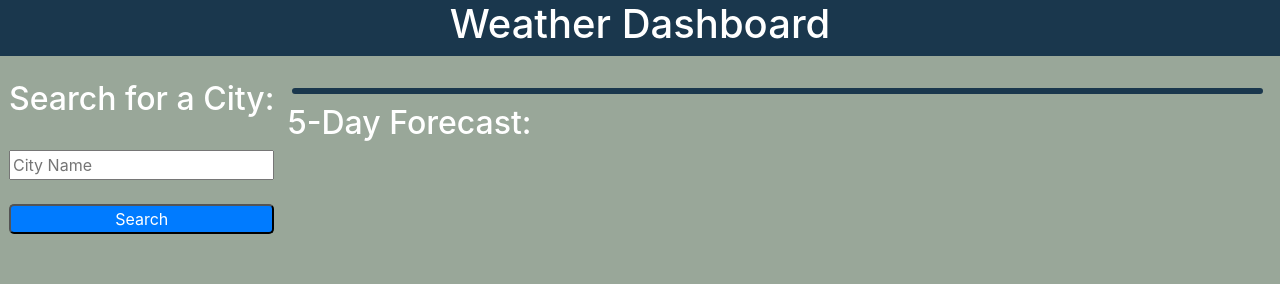
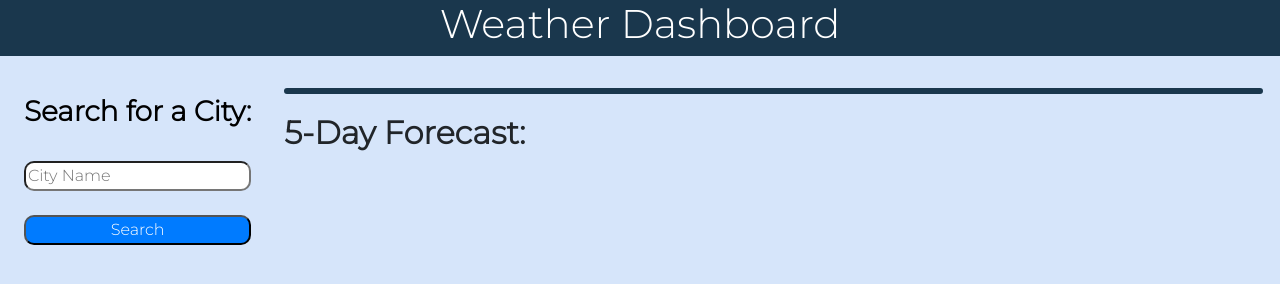
Before and after one commit to Alice-BL/WD-TPG, a plain HTML site: page index.html in a window 1280 px wide. Drawn offline with nearby package versions, Linux system fonts and the light colour scheme.

Commit message:
touched up on css file

```diff
--- a/ASSETS/CSS/style.css
+++ b/ASSETS/CSS/style.css
@@ -1,5 +1,6 @@
 body {
-    background-color: rgb(153, 167, 153)
+    background-color:rgb(214, 229, 250);
+    font-family: 'Montserrat', sans-serif;
 }
 .header {
     display: flex;
@@ -10,20 +11,37 @@ body {
     color: white;
 }
 h2 {
-    color: white;
+    color:bl;
+    font-weight: bold;
+    margin-left: 20px;
+}
+h3 {
+    color: black;
+    font-weight: bold;
+    margin-top: 15px;
+}
+
+.search {
+    background-color: rgb(214, 229, 250);
+    padding-left: 15px;
 }
 #search-Btn {
-    border-radius: 5px;
+    border-radius: 10px;
     color: white;
     width: 100%;
 }
 input {
     width: 100%;
 }
+#City-input {
+    border-radius: 10px;
 
+}
+.five-day {
+    margin-left: 10px;
+}
 .FiveDay {
     justify-content: space-around;
-
 
 }
 .col {
@@ -33,25 +51,27 @@ input {
 
 }
 .current-forecast {
-    padding-left: 5px;
-    margin-left: 5px;
-    margin-bottom: 10px;
+
+    margin-left: 20px;
+    margin-bottom: 20px;
     display: block;
     background-color: white;
     color: black;
-    border-radius: 5px;
+    border-radius: 10px;
     border-style:solid;
     border-color:rgb(26, 55, 77);
     font-weight: bold;
+    padding-left: 30px;
+    padding-right: 30px;
 }
 
 .day {
     display: flexbox;
-    background-color:rgb(20, 47, 67);
+    background-color:rgb(28, 109, 208);
     color: white;
     font-size: 20;
     font-weight:bold;
-    border-radius: 5px;
+    border-radius: 10px;
 
     padding: 10px;
     margin-left: 10px;
--- a/ASSETS/JS/script.js
+++ b/ASSETS/JS/script.js
@@ -42,6 +42,7 @@ function getWeather(city) {
                         <img id="weather-icon" src='${iconurl}'>
                         </div>
                     </div>
+
                     <p class="current-city">Temp: <span id="temp-info">${data.main.temp} ${"&#176F"}</span></hp></p>
                     <p class="current-city">Wind Speed: <span id="wind-info">${data.wind.speed} MPH</span></p>
                     <p class="current-city">Humidity: <span id="humidity-info">${data.main.humidity} %</span></p>
@@ -56,6 +57,7 @@ function getWeather(city) {
                 fiveDay.innerHTML = fiveDay.innerHTML + `<div class="day" id="box1">
                 <p>${moment(oneCallData.daily[i].dt, 'X').format('MM/DD/YYYY')}</p>
                 <img class="weather-img" src='${iconurl}'>
+                </br>
                 <p class="5day">Temp: <span class="5Day-temp">${oneCallData.daily[i].temp.day} ${"&#176F"} </span></p>
                 <p class="5day">Wind Speed: <span class="5Day-wind">${oneCallData.daily[i].wind_speed} MPH</span></p>
                 <p class="5day">Humidity: <span class="5Day-humid">${oneCallData.daily[i].humidity} %</span></p>
@@ -78,8 +80,26 @@ function getWeather(city) {
     });
 }
 
-searchButton.addEventListener('click', function () {
+
+
+searchButton.addEventListener('click', function (e) {
     getWeather(cityInput.value);
+    e.preventDefault();
+    // var city = $('#City-input').val().trim();
+    // var searchHistoryList = [];
+
+    // if (!searchHistoryList.includes(city)) {
+    //     searchHistoryList.push(city);
+    //     var searchedCity = $(`
+    //         <li id="search-history">${city}</li>
+    //         `);
+    //     $("#City-input").append(searchedCity);
+    // };
+
+    // localStorage.setItem("city", JSON.stringify(searchHistoryList));
+    // console.log(searchHistoryList);
+
+
 
 })
 
--- a/index.html
+++ b/index.html
@@ -9,7 +9,10 @@
   <link rel="stylesheet" href="https://cdnjs.cloudflare.com/ajax/libs/twitter-bootstrap/4.5.0/css/bootstrap.min.css">
   <link rel="stylesheet" href="https://code.jquery.com/ui/1.12.1/themes/base/jquery-ui.css">
 
-  <link href="https://fonts.googleapis.com/css2?family=Fira+Sans:wght@400;700&display=swap" rel="stylesheet">
+  <link rel="preconnect" href="https://fonts.googleapis.com">
+  <link href="https://fonts.googleapis.com/css2?family=IBM+Plex+Sans&family=Montserrat:wght@300&family=Roboto+Condensed:wght@300&family=Source+Sans+Pro:wght@300&display=swap" rel="stylesheet">
+
+
   <link rel="stylesheet" href="./ASSETS/CSS/style.css">
   <title>Weather App</title>
 </head>
@@ -19,11 +22,12 @@
     <header class="header">
         <h1>Weather Dashboard</h1>
     </header>
+
     <main>
         <div class="row p-4">
             <section class="search">
             <!---search section--->
-                <h2>Search for a City:</h2><br>
+                <h3>Search for a City:</h3><br>
                 <input type="text" placeholder= "City Name" id="City-input"></inpput><br><br>
                 <button class="bg-primary" id="search-Btn">Search</button><br><br>
                 <div id="search-history"></div>
@@ -37,8 +41,8 @@
 
 
                 <!---future conditions 5-day forecast-->
-                </section>
-                    <h2>5-Day Forecast:</h2><br><br>
+                </section class='five-day'>
+                    <h2>5-Day Forecast:</h2><br>
 
                     <div class="row FiveDay">
 
```
Also changed, not shown: ASSETS/images/nature1.jpg (added).
